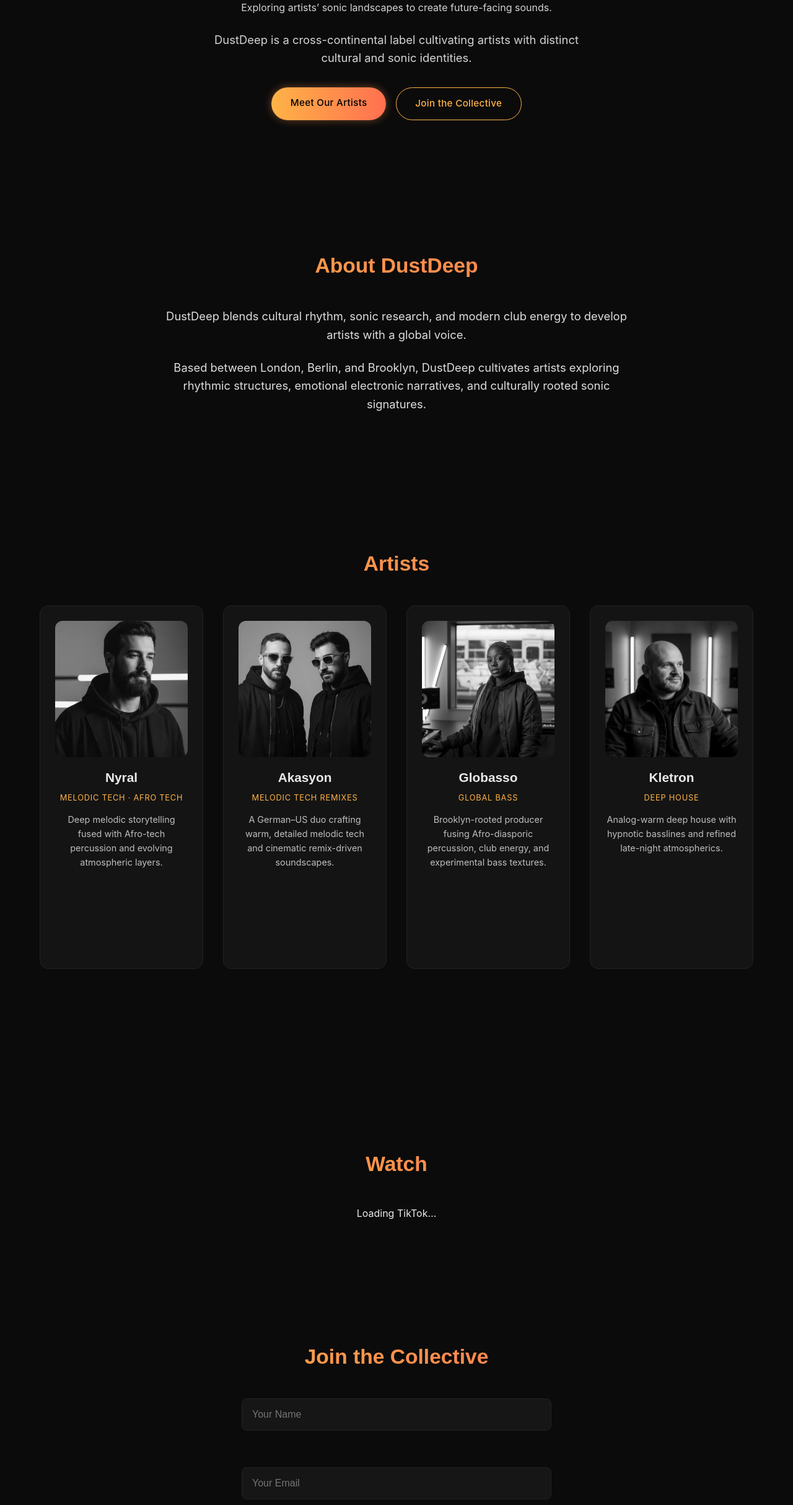
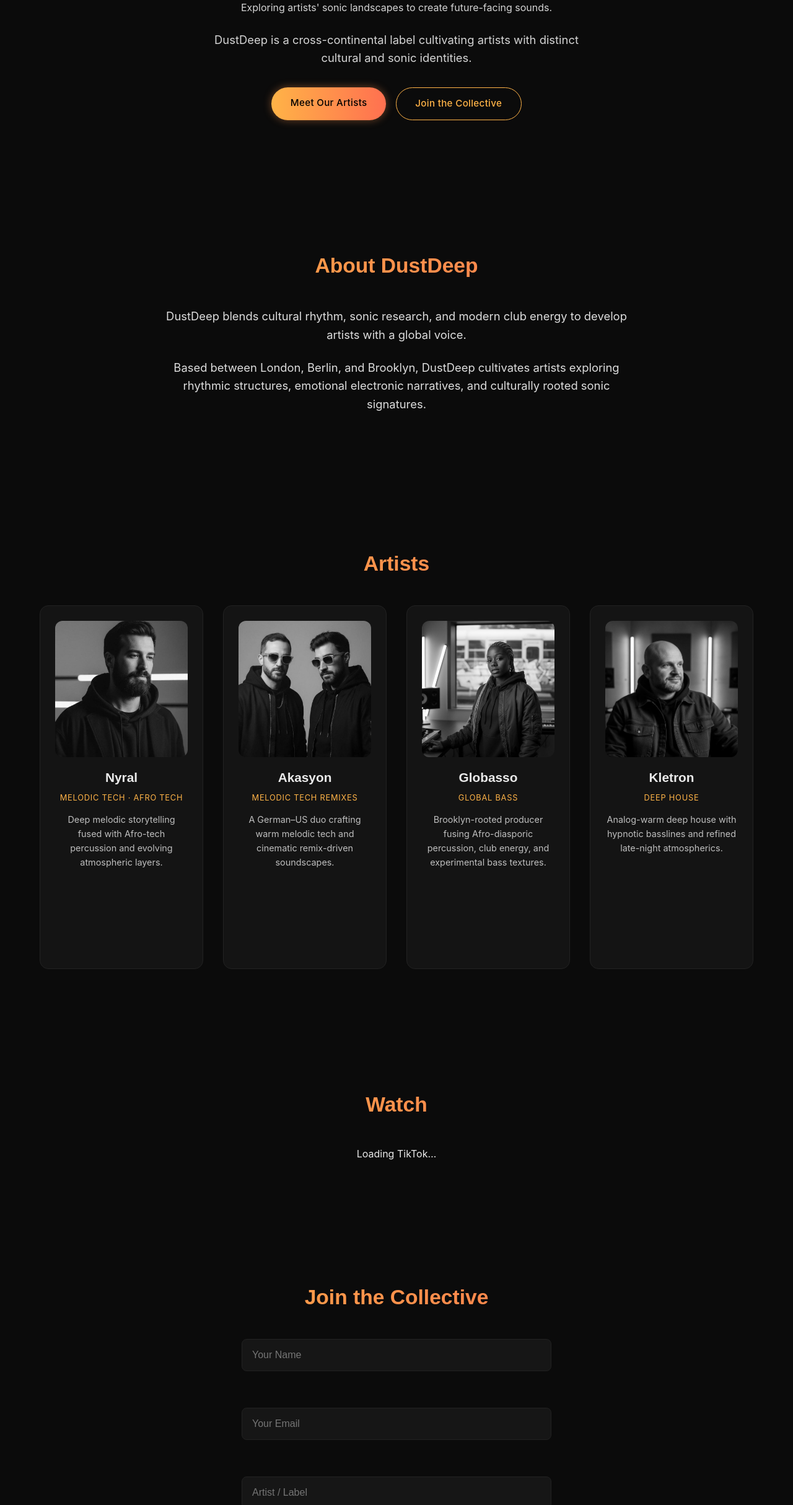
Before and after one commit to Viste360/dustdeep-site, a plain HTML site: page index.html in a window 1280 px wide. Shown: the part 371-2800 px from the top of the page at 62% size. Drawn offline with Linux system fonts and the light colour scheme; grey boxes are pictures that could not be loaded; a script that the page names is missing.

Commit message:
Update index.html

```diff
--- a/index.html
+++ b/index.html
@@ -17,7 +17,6 @@
   <nav>
     <a href="#about">About</a>
     <a href="#artists">Artists</a>
-    <a href="#releases">Releases</a>
     <a href="#watch">Watch</a>
     <a href="#contact">Contact</a>
   </nav>
@@ -28,7 +27,7 @@
   <img src="assets/DustDeep.png" alt="DustDeep Logo" class="hero-logo">
 
   <h1>Curating Sonic Identities Across Continents</h1>
-  <p class="subtitle">Exploring artists’ sonic landscapes to create future-facing sounds.</p>
+  <p class="subtitle">Exploring artists' sonic landscapes to create future-facing sounds.</p>
 
   <p class="mission">
     DustDeep is a cross-continental label cultivating artists with distinct cultural and sonic identities.
@@ -40,7 +39,7 @@
   </div>
 </section>
 
-<!-- ABOUT — CLEAN & FIXED -->
+<!-- ABOUT -->
 <section class="section" id="about">
   <h2>About DustDeep</h2>
 
@@ -78,7 +77,7 @@
       <h3>Akasyon</h3>
       <p class="tag">Melodic Tech Remixes</p>
       <p class="desc">
-        A German–US duo crafting warm, detailed melodic tech and cinematic remix-driven soundscapes.
+        A German–US duo crafting warm melodic tech and cinematic remix-driven soundscapes.
       </p>
       <iframe width="100%" height="120" frameborder="no"
         src="https://w.soundcloud.com/player/?url=https://soundcloud.com/akasyonmusic&auto_play=false"></iframe>
@@ -107,22 +106,23 @@
       <iframe width="100%" height="120" frameborder="no"
         src="https://w.soundcloud.com/player/?url=https://soundcloud.com/kletron&auto_play=false"></iframe>
     </div>
+
   </div>
 </section>
 
-<!-- WATCH — TIKTOK PROFILE GRID -->
-<section class="section" id="watch">
+<!-- WATCH / TIKTOK -->
 <section class="section" id="watch">
   <h2>Watch</h2>
 
+  <div class="tiktok-wrapper">
     <blockquote
       class="tiktok-embed"
       cite="https://www.tiktok.com/@dustdeepmusic"
       data-unique-id="dustdeepmusic"
-      data-embed-type="creator"
-      style="max-width: 680px; margin: auto;">
+      data-embed-type="creator">
       <section>Loading TikTok…</section>
     </blockquote>
+  </div>
 
   <script async src="https://www.tiktok.com/embed.js"></script>
 </section>
@@ -145,7 +145,7 @@
 
     <div class="field">
       <input type="text" id="artist" name="artist" placeholder="Artist / Label">
-    <div class="error-text">Please enter your artist or leave blank</div>
+      <div class="error-text">Optional field</div>
     </div>
 
     <div class="field">
@@ -161,7 +161,7 @@
     <div id="form-msg"></div>
 
   </form>
-
+</section>
 
 <footer>
   <div class="socials">
@@ -173,5 +173,6 @@
 </footer>
 
 <script src="script.js"></script>
+
 </body>
 </html>
```
Lines whose indentation alone changed are shown as unchanged.
